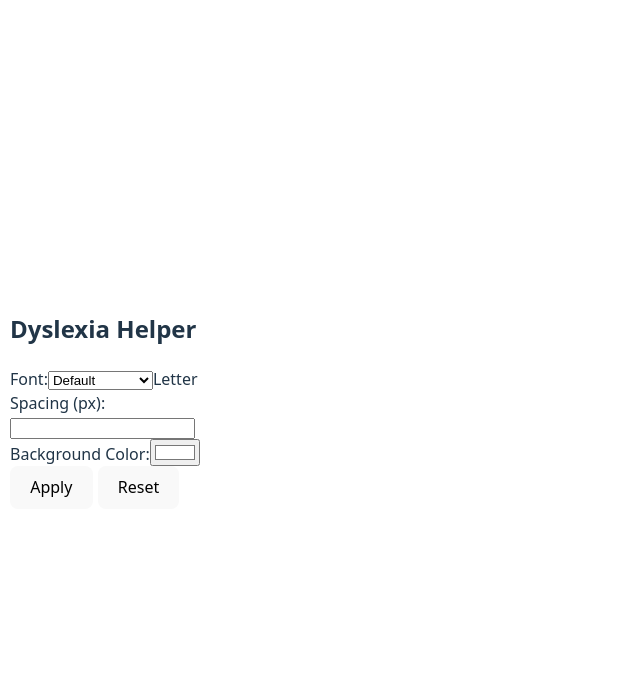
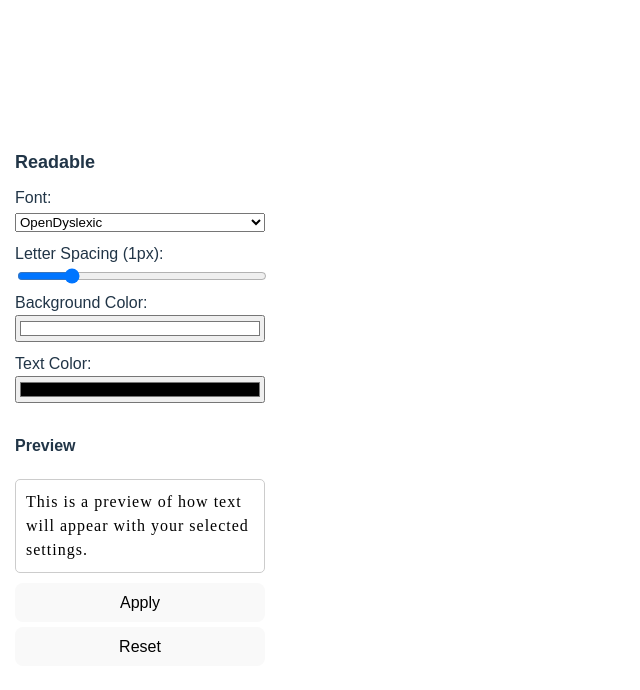
Before and after one commit to anujapandeyy/ReadAble, a React (Vite) app: page / in a window 1280 px wide. Shown: the top 690 px of the page, without its empty margins (0-640 px from the left). Built offline with nearby package versions, Linux system fonts and the light colour scheme.

Commit message:
feat: refine UI, add other features

```diff
--- a/package.json
+++ b/package.json
@@ -12,7 +12,8 @@
   "dependencies": {
     "lucide-react": "^0.479.0",
     "react": "^19.0.0",
-    "react-dom": "^19.0.0"
+    "react-dom": "^19.0.0",
+    "react-icons": "^5.5.0"
   },
   "devDependencies": {
     "@eslint/js": "^9.21.0",
--- a/src/Popup.jsx
+++ b/src/Popup.jsx
@@ -1,61 +1,58 @@
 import { useState } from "react";
 
 const Popup = () => {
-  const [font, setFont] = useState("");
-  const [spacing, setSpacing] = useState("");
-  const [bgColor, setBgColor] = useState("#ffffff"); // Default white color
+  const [font, setFont] = useState("OpenDyslexic");
+  const [spacing, setSpacing] = useState(1);
+  const [bgColor, setBgColor] = useState("#ffffff");
+  const [textColor, setTextColor] = useState("#000000");
 
   const applyChanges = () => {
-    chrome.storage.sync.set({ font, spacing, bgColor }, () => {
+    chrome.storage.sync.set({ font, spacing, bgColor, textColor }, () => {
       chrome.tabs.query({ active: true, currentWindow: true }, (tabs) => {
-        chrome.tabs.sendMessage(tabs[0].id, { action: "apply", font, spacing, bgColor });
+        chrome.tabs.sendMessage(tabs[0].id, { action: "apply", font, spacing, bgColor, textColor });
       });
     });
   };
 
   const resetChanges = () => {
-    chrome.storage.sync.remove(["font", "spacing", "bgColor"], () => {
+    chrome.storage.sync.remove(["font", "spacing", "bgColor", "textColor"], () => {
       chrome.tabs.query({ active: true, currentWindow: true }, (tabs) => {
         chrome.tabs.sendMessage(tabs[0].id, { action: "reset" });
       });
     });
-
-    // Reset UI state
-    setFont("");
-    setSpacing("");
-    setBgColor("#ffffff"); // Ensure a valid color
+    setFont("OpenDyslexic");
+    setSpacing(1);
+    setBgColor("#ffffff");
+    setTextColor("#000000");
   };
 
-
   return (
-    <div style={{ padding: "10px", width: "220px" }}>
-      <h2>Dyslexia Helper</h2>
+    <div style={{ padding: "15px", width: "250px", fontFamily: "Arial" }}>
+      <h2 style={{ fontSize: "18px", marginBottom: "10px" }}>Readable</h2>
 
       <label>Font:</label>
-      <select value={font} onChange={(e) => setFont(e.target.value)}>
-        <option value="">Default</option>
+      <select value={font} onChange={(e) => setFont(e.target.value)} style={{ width: "100%", marginBottom: "10px" }}>
         <option value="Arial">Arial</option>
         <option value="Comic Sans MS">Comic Sans</option>
         <option value="OpenDyslexic">OpenDyslexic</option>
       </select>
 
-      <label>Letter Spacing (px):</label>
-      <input
-        type="number"
-        value={spacing}
-        onChange={(e) => setSpacing(e.target.value)}
-      />
+      <label>Letter Spacing ({spacing}px):</label>
+      <input type="range" min="0" max="5" step="0.5" value={spacing} onChange={(e) => setSpacing(e.target.value)} style={{ width: "100%" }} />
 
       <label>Background Color:</label>
-      <input
-  type="color"
-  value={bgColor}
-  onChange={(e) => setBgColor(e.target.value || "#ffffff")} // Ensure valid color
-/>
+      <input type="color" value={bgColor} onChange={(e) => setBgColor(e.target.value)} style={{ width: "100%", marginBottom: "10px" }} />
 
+      <label>Text Color:</label>
+      <input type="color" value={textColor} onChange={(e) => setTextColor(e.target.value)} style={{ width: "100%", marginBottom: "10px" }} />
 
-      <button onClick={applyChanges}>Apply</button>
-      <button onClick={resetChanges} style={{ marginLeft: "5px" }}>Reset</button>
+      <h4>Preview</h4>
+      <div style={{ padding: "10px", backgroundColor: bgColor, color: textColor, fontFamily: font, letterSpacing: `${spacing}px`, border: "1px solid #ccc", borderRadius: "5px" }}>
+        This is a preview of how text will appear with your selected settings.
+      </div>
+
+      <button onClick={applyChanges} style={{ width: "100%", marginTop: "10px" }}>Apply</button>
+      <button onClick={resetChanges} style={{ width: "100%", marginTop: "5px" }}>Reset</button>
     </div>
   );
 };
```
Also changed, not shown: public/content.js (+9 -10 lines), public/manifest.json.
